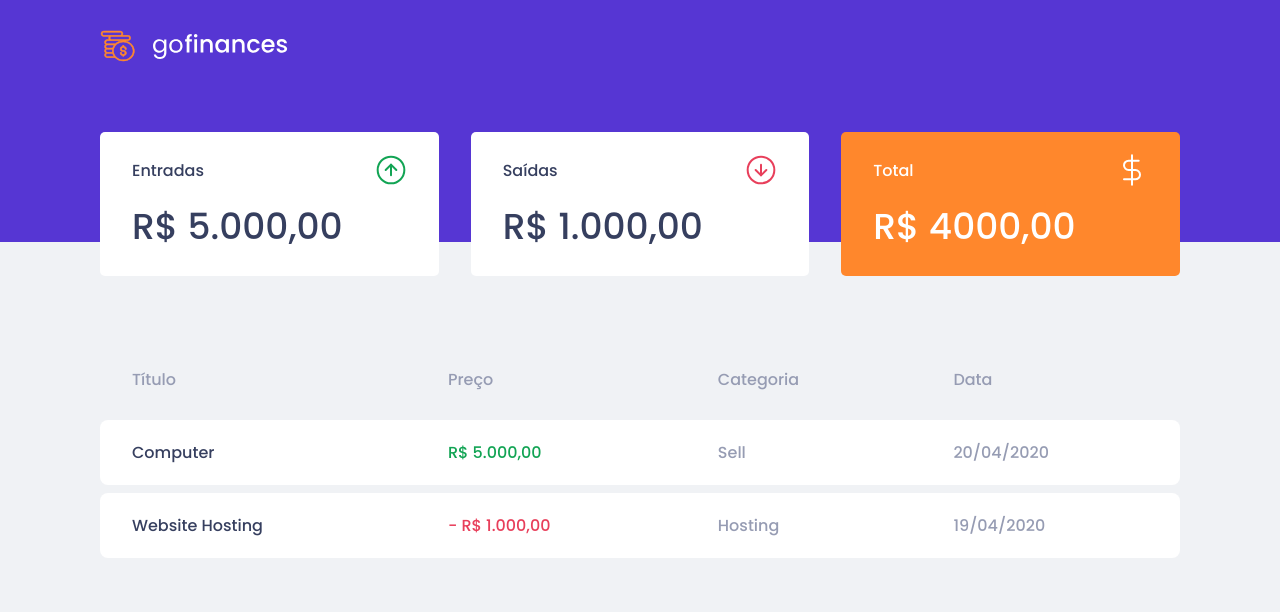
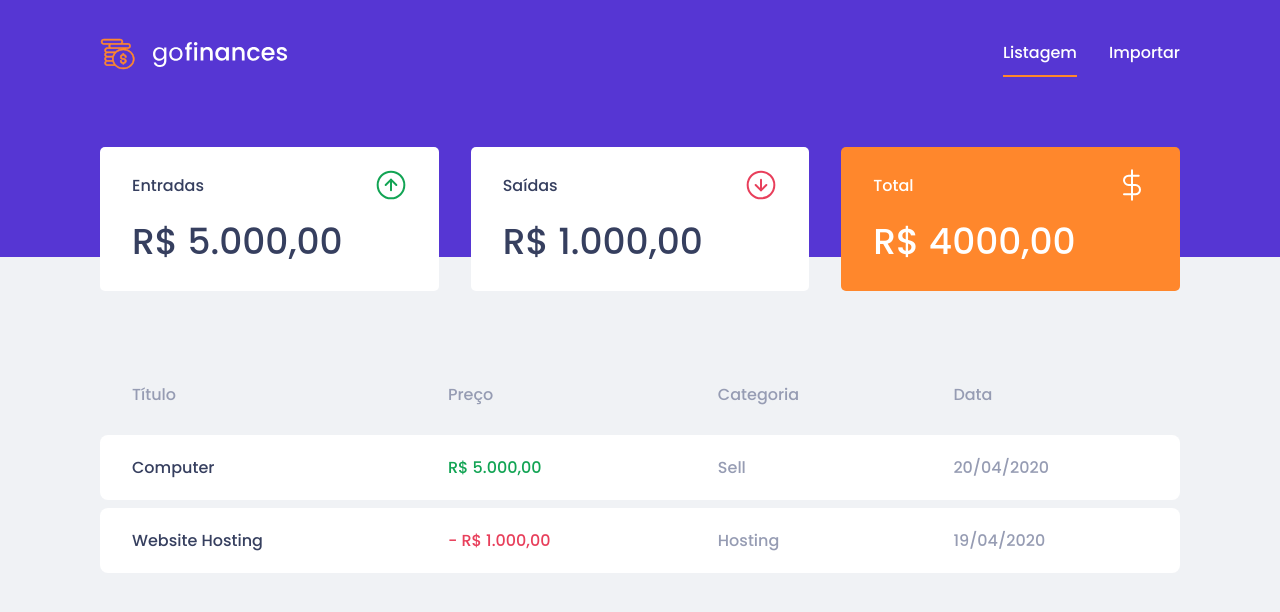
Before and after one commit to adaolima/reactjs-fundamentals-challenge-gostack, a React (Create React App) app: page / in a window 1280 px wide. Shown: the top 612 px of the page. Built offline with nearby package versions, Linux system fonts and the light colour scheme.

Commit message:
Added  Links and active class

```diff
--- a/src/components/Header/index.tsx
+++ b/src/components/Header/index.tsx
@@ -1,6 +1,6 @@
 import React from 'react';
 
-import { Link } from 'react-router-dom';
+import { Link, useLocation } from 'react-router-dom';
 
 import { Container } from './styles';
 
@@ -10,17 +10,26 @@ interface HeaderProps {
   size?: 'small' | 'large';
 }
 
-const Header: React.FC<HeaderProps> = ({ size = 'large' }: HeaderProps) => (
+const Header: React.FC<HeaderProps> = ({ size = 'large' }: HeaderProps) => {
+  const { pathname } = useLocation();
+  return (
     <Container size={size}>
       <header>
         <img src={Logo} alt="GoFinances" />
         <nav>
-        {
-          // Todo
-        }
+          <Link to="/" className={`${pathname === '/' && 'active'}`}>
+            Listagem
+          </Link>
+          <Link
+            to="/import"
+            className={`${pathname === '/import' && 'active'}`}
+          >
+            Importar
+          </Link>
         </nav>
       </header>
     </Container>
   );
+};
 
 export default Header;
--- a/src/components/Header/styles.ts
+++ b/src/components/Header/styles.ts
@@ -17,11 +17,14 @@ export const Container = styled.div<ContainerProps>`
     justify-content: space-between;
 
     nav {
+      display: flex;
       a {
         color: #fff;
         text-decoration: none;
         font-size: 16px;
         transition: opacity 0.2s;
+        line-height: 45px;
+        display: block;
 
         & + a {
           margin-left: 32px;
@@ -30,6 +33,9 @@ export const Container = styled.div<ContainerProps>`
         &:hover {
           opacity: 0.6;
         }
+        &.active {
+          border-bottom: solid 2px #ff872c;
+        }
       }
     }
   }
```
Lines whose indentation alone changed are shown as unchanged.
